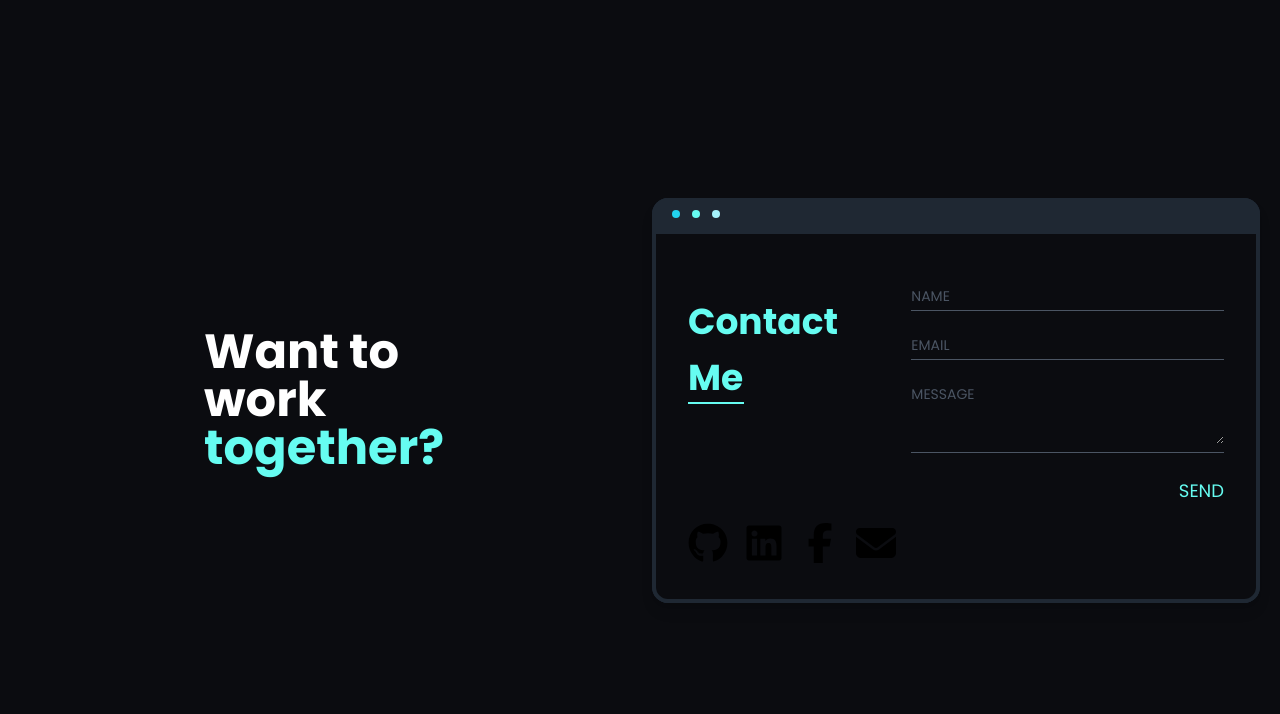
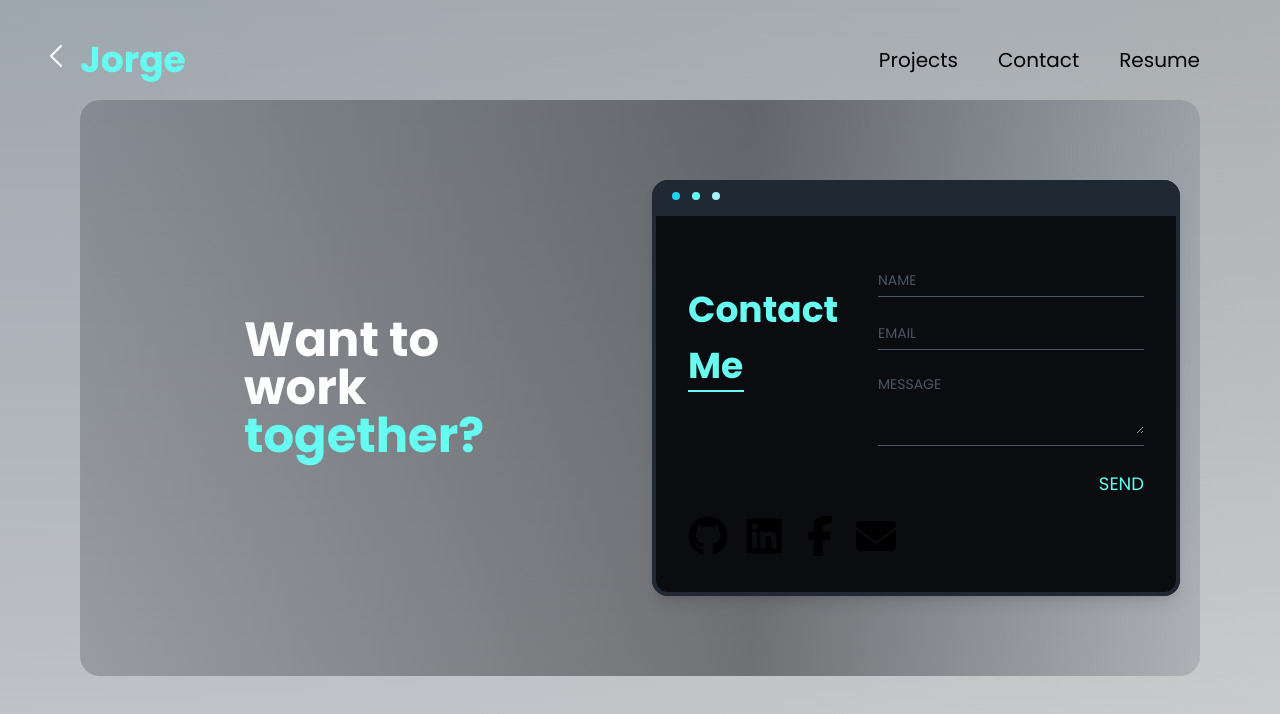
Before and after one commit to JorgeGuiller/jorgeguiller.github.io, a Next.js app: page /contact in a window 1280 px wide. Shown: the top 714 px of the page. Built offline with nearby package versions, Linux system fonts and the light colour scheme.

Commit message:
refactor: add navbar

```diff
--- a/src/app/contact/page.tsx
+++ b/src/app/contact/page.tsx
@@ -1,13 +1,16 @@
 "use client";
 
+import NavBar from "@/components/common/navbar";
 import { FontAwesomeIcon } from "@fortawesome/react-fontawesome";
-import emailjs from 'emailjs-com';
-import React, { useState } from 'react';
+import emailjs from "emailjs-com";
+import Image from "next/image";
+import { useRouter } from "next/navigation";
+import React, { useState } from "react";
 import { SOCIALS } from "../utils/constants/socials";
 import { Social } from "../utils/types/socials";
 
-
 export default function Contact() {
+  const router = useRouter();
 
   const [socials] = useState<Social[]>(SOCIALS);
   const [formData, setFormData] = useState({
@@ -16,13 +19,13 @@ export default function Contact() {
     message: "",
   });
 
-
   const [isSent, setIsSent] = useState(false);
   const isSubmitting = false;
 
-  const handleChange = (e: React.ChangeEvent<HTMLInputElement | HTMLTextAreaElement>) => {
-
-    const {name, value} = e.target;
+  const handleChange = (
+    e: React.ChangeEvent<HTMLInputElement | HTMLTextAreaElement>
+  ) => {
+    const { name, value } = e.target;
 
     setFormData({
       ...formData,
@@ -35,8 +38,8 @@ export default function Contact() {
 
     emailjs
       .send(
-        process.env.NEXT_PUBLIC_EMAILJS_SERVICE_ID || '',
-        process.env.NEXT_PUBLIC_EMAILJS_TEMPLATE_ID || '',
+        process.env.NEXT_PUBLIC_EMAILJS_SERVICE_ID || "",
+        process.env.NEXT_PUBLIC_EMAILJS_TEMPLATE_ID || "",
         formData,
         process.env.NEXT_PUBLIC_EMAILJS_USER_ID
       )
@@ -52,8 +55,16 @@ export default function Contact() {
   };
 
   return (
-    <div className="min-h-screen bg-primary text-xs flex items-center justify-center">
-      <div className="max-w-7xl w-full p-5 flex flex-col md:flex-row space-y-6 md:space-y-0 md:space-x-6">
+    <main className="relative flex flex-col min-h-screen w-full bg-gradient-primary items-center overflow-hidden">
+      <NavBar />
+      <button
+        className="absolute top-4 left-4 p-6"
+        onClick={() => router.back()}
+      >
+        <Image src="/assets/icons/back.svg" height={32} width={32} alt="back" />
+      </button>
+      <div className="flex w-full lg:px-20 px-8">
+        <div className="w-full p-5 flex flex-col md:flex-row space-y-6 md:space-y-0 md:space-x-6 bg-gradient-secondary py-20 rounded-[20px] ">
           <div className="flex-1 flex flex-col items-center justify-center text-center md:text-left">
             <div className="text-white text-4xl md:text-5xl font-bold w-60">
               Want to work
@@ -81,7 +92,9 @@ export default function Contact() {
                           <p className="mb-4">Contact</p>
                         </div>
                         <div className="text-accent font-bold text-3xl md:text-4xl w-14">
-                        <p className="mb-3 border-b-2 border-accent pb-1">Me</p>
+                          <p className="mb-3 border-b-2 border-accent pb-1">
+                            Me
+                          </p>
                         </div>
                       </div>
 
@@ -128,8 +141,12 @@ export default function Contact() {
                       {/* <button type="button" className="text-white hover:border-b-2 hover:border-accent border-b-2 border-transparent">
                       CANCEL
                     </button> */}
-                    <button disabled={isSubmitting} type="submit" className="text-accent hover:border-b-2 text-lg hover:border-accent border-b-2 border-transparent">
-                      {isSubmitting? 'Sending...' : 'SEND'}
+                      <button
+                        disabled={isSubmitting}
+                        type="submit"
+                        className="text-accent hover:border-b-2 text-lg hover:border-accent border-b-2 border-transparent"
+                      >
+                        {isSubmitting ? "Sending..." : "SEND"}
                       </button>
                     </div>
                   </div>
@@ -154,7 +171,6 @@ export default function Contact() {
           </div>
         </div>
       </div>
-
+    </main>
   );
-
 }
```
Lines whose indentation alone changed are shown as unchanged.
